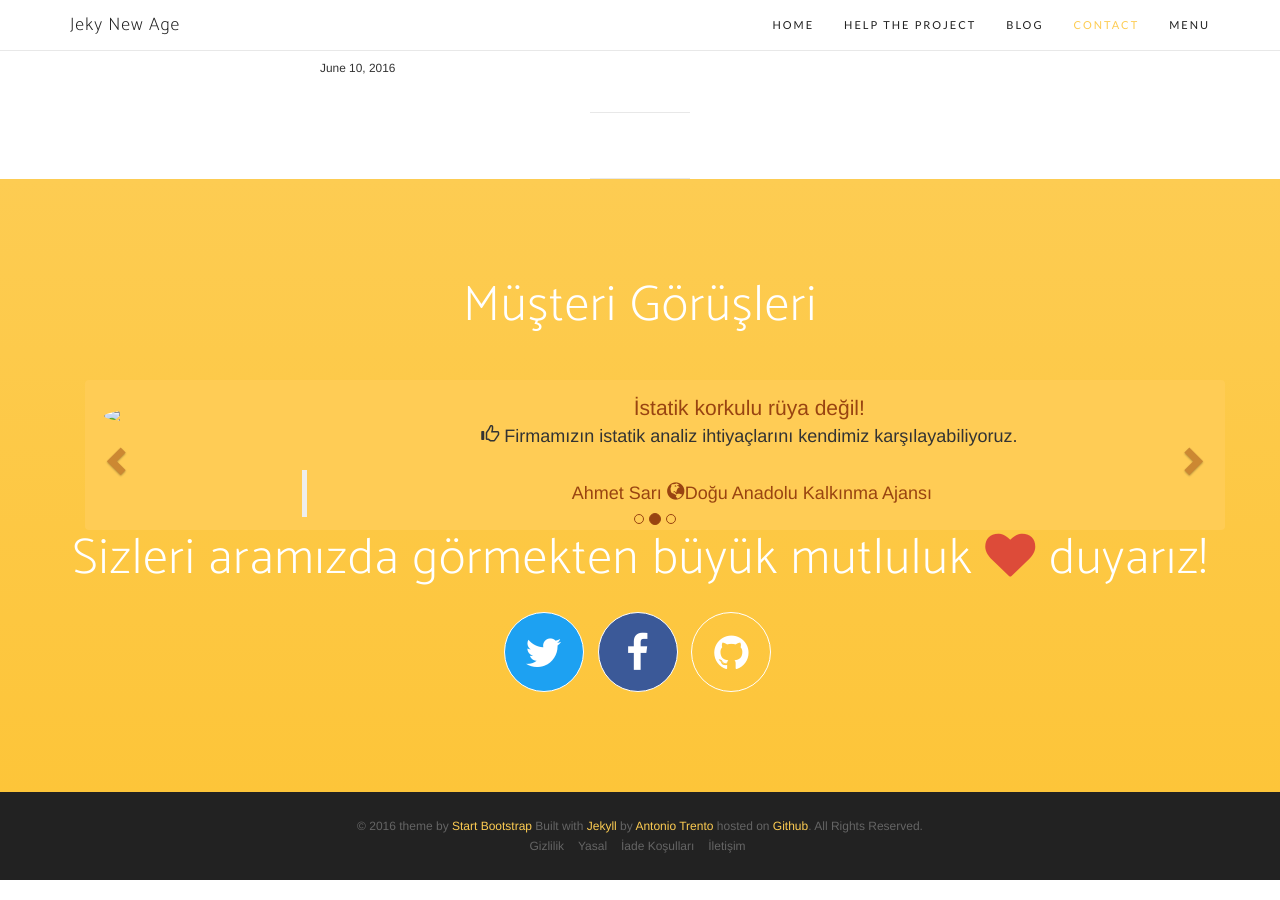
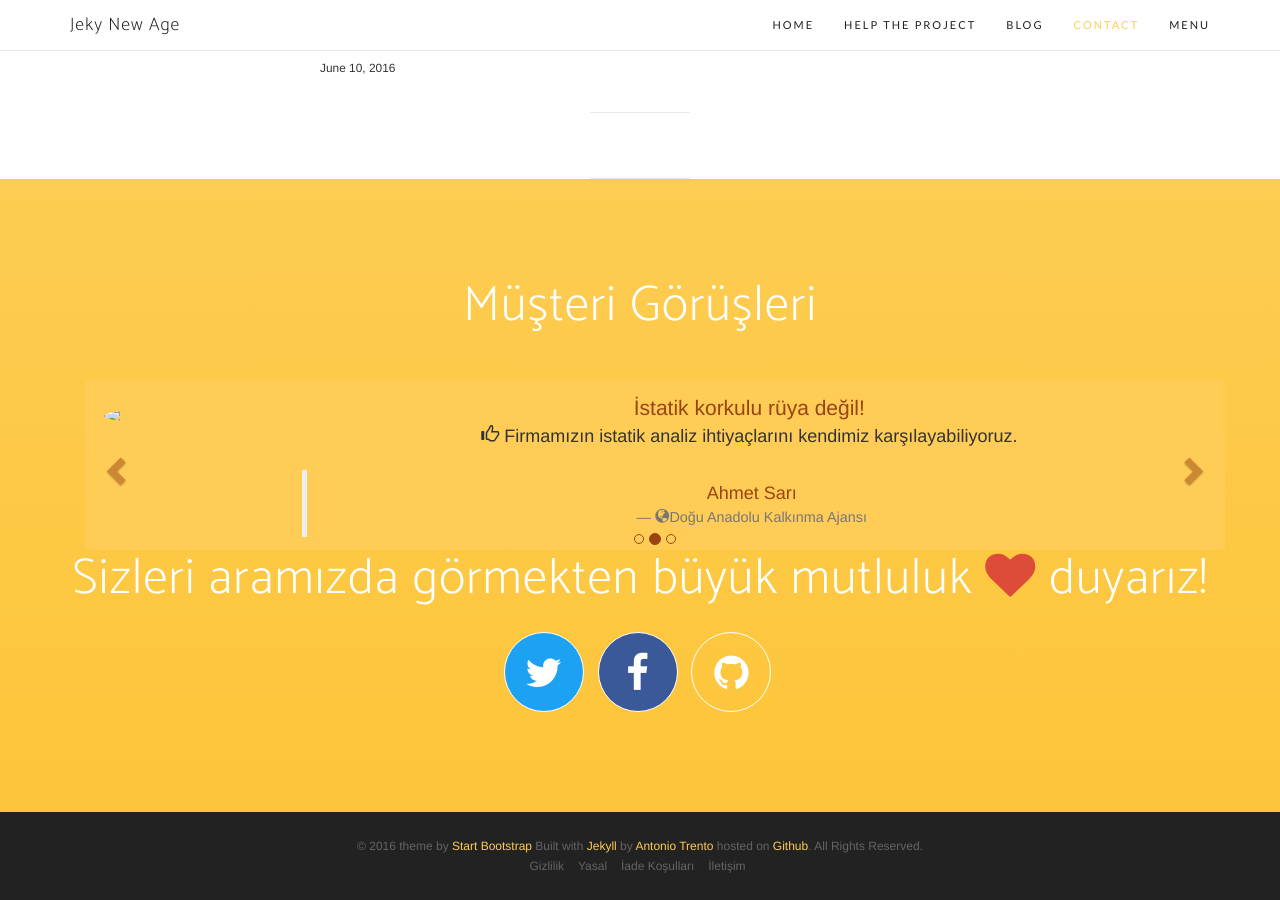
Before and after one commit to eistatistik/eistatistik.github.io, a Jekyll site: the page built from blog.html, in a window 1280 px wide and 900 px high, scrolled down 3096 px. Built offline with Jekyll 4.4.1, drawn with Linux system fonts in a browser that asks for light colours; nearby versions of some CDN libraries; some web fonts are replaced.

Commit message:
Update testimonials.html

```diff
--- a/_includes/testimonials.html
+++ b/_includes/testimonials.html
@@ -27,7 +27,8 @@
                                     <p><span class="glyphicon glyphicon-thumbs-up"></span> İstatiksel analiz ve kalite kontrol eğitimi için teşekkürler EİSTATİSTİK</p>
                                     <blockquote class="adjust2">
                                         <p>Ezgi Aksoy
-                                        <small><i class="glyphicon glyphicon-globe"></i>SANSET GIDA</small></p>
+                                           <small><i class="glyphicon glyphicon-globe"></i>SANSET GIDA</small>
+                                        </p>
                                     </blockquote>
                                 </div>
                             </div>
@@ -50,7 +51,7 @@
                                     <p><span class="glyphicon glyphicon-thumbs-up"></span> Firmamızın istatik analiz ihtiyaçlarını kendimiz karşılayabiliyoruz.</p>
                                     <blockquote class="adjust2">
                                         <p>Ahmet Sarı
-                                            <span><i class="glyphicon glyphicon-globe"></i>Doğu Anadolu Kalkınma Ajansı</span>
+                                            <small><i class="glyphicon glyphicon-globe"></i>Doğu Anadolu Kalkınma Ajansı</small>
                                          </p>
                                     </blockquote>
                                 </div>
@@ -70,7 +71,7 @@
                                     <p><span class="glyphicon glyphicon-thumbs-up"></span> Akademik çalışmalarımda kullandığım istatik analizlerinin mantığını anladım.</p>
                                     <blockquote class="adjust2">
                                         <p>Mehmet Emin Önger
-                                            <span><i class="glyphicon glyphicon-globe"></i>OMÜ, Tıp Fakültesi, Akademisyen</span>
+                                            <small><i class="glyphicon glyphicon-globe"></i>OMÜ, Tıp Fakültesi, Akademisyen</small>
                                          </p>
                                     </blockquote>
                                 </div>
```
